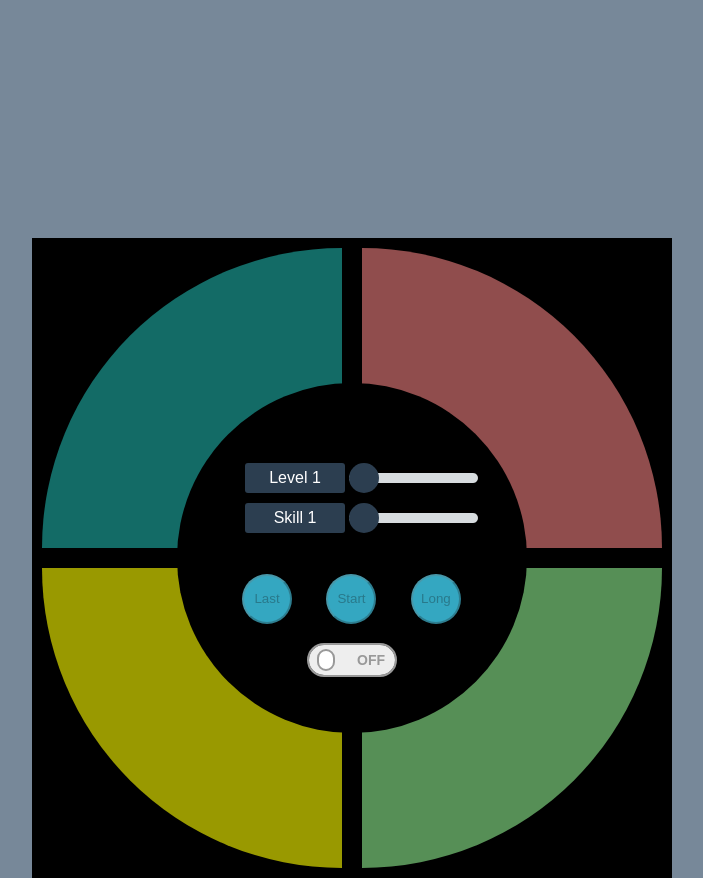
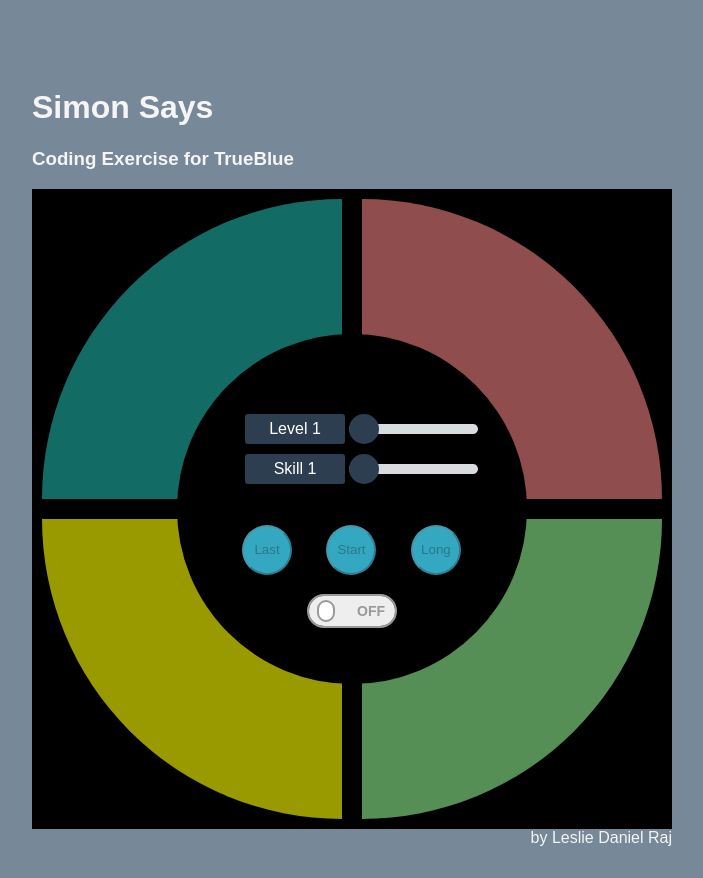
Before and after one commit to lesliedanielraj/TrueBlue, a plain HTML site: page SimonTrueBlue/index.html in a window 1280 px wide. Shown: the whole page, without its empty margins (288-991 px from the left). After the commit the page ends 847 px from the top, so only its background shows below. Drawn offline with nearby package versions, Linux system fonts and the light colour scheme.

Commit message:
Personalize
Personalize

```diff
--- a/SimonTrueBlue/css/style.css
+++ b/SimonTrueBlue/css/style.css
@@ -229,7 +229,7 @@ li {
 
 .back {
   position: absolute;
-  top: 170px;
+  top: 100px;
   width: 640px;
   height: 640px;
   z-index: 0;
--- a/SimonTrueBlue/index.html
+++ b/SimonTrueBlue/index.html
@@ -10,6 +10,10 @@
 
 <body>
 	<div class="wrapper">
+		<header style="text-align:bottom">
+			<h1>Simon Says</h1>
+			<h3>Coding Exercise for TrueBlue</h3>
+		</header>
 		<div class="back">
 			<div class="lens shape1" data-pad="1">
 				<audio preload="auto" class="sound1">
@@ -72,8 +76,10 @@
 					</div>
 				</div>
 			</div>
+			<footer style="text-align:right">
+				<p>by Leslie Daniel Raj</p>
+			</footer>
 		</div>
-		<input type="hidden" id="myName" name="Leslie" value="Raj">
 </body>
 
 </html>
```
